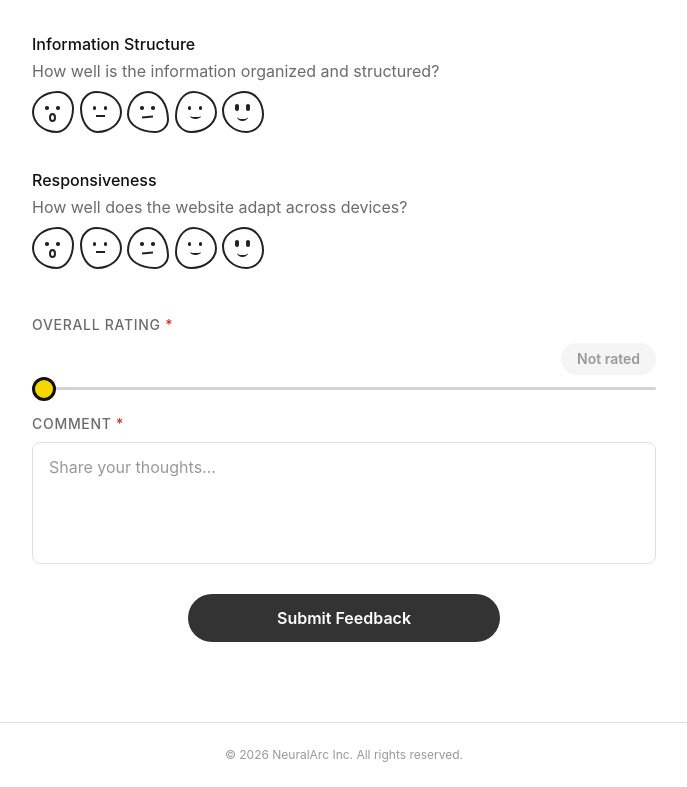
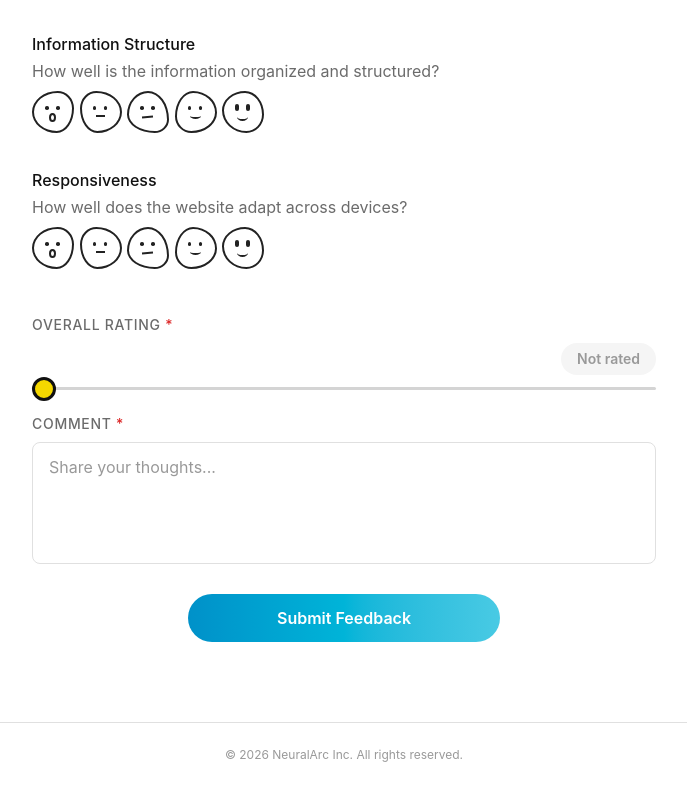
Before and after one commit to neuralarc-ai/feedback, a React (Vite) app: page / in a window 1280 px wide. Shown: the part 1099-1886 px from the top of the page, without its empty margins (296-983 px from the left). Built offline with nearby package versions, Linux system fonts and the light colour scheme.

Commit message:
update button ui

```diff
--- a/src/components/FeedbackForm.tsx
+++ b/src/components/FeedbackForm.tsx
@@ -177,10 +177,10 @@ export default function FeedbackForm({ type, scriptUrl }: FeedbackFormProps) {
         <button
           type="submit"
           disabled={status === 'submitting'}
-          className={`w-1/2 rounded-full font-semibold py-3 px-4 text-base transition-all duration-200 disabled:opacity-50 disabled:cursor-not-allowed focus:outline-none focus-visible:ring-1 focus-visible:ring-offset-1 focus-visible:ring-offset-na-surface cursor-pointer ${
+          className={`w-full sm:w-1/2 rounded-full font-semibold py-3 px-4 text-base transition-all duration-200 disabled:opacity-50 disabled:cursor-not-allowed focus:outline-none focus-visible:ring-1 focus-visible:ring-offset-1 focus-visible:ring-offset-na-surface cursor-pointer ${
             isProduct
-              ? 'bg-[#207336] text-white hover:bg-[#207336] focus-visible:ring-he-accent/50'
-              : 'bg-na-accent text-white hover:bg-na-accent/80 focus-visible:ring-na-accent/50'
+  ? 'bg-gradient-to-r from-[#FF5BA7] via-[#FF7AC3] to-[#FF99CCCC] text-white hover:opacity-90'
+  : 'bg-gradient-to-r from-[#0091C9] via-[#00B4D8] to-[#48CAE4] text-white hover:opacity-90'
           }`}
         >
         {status === 'submitting' ? (
```
